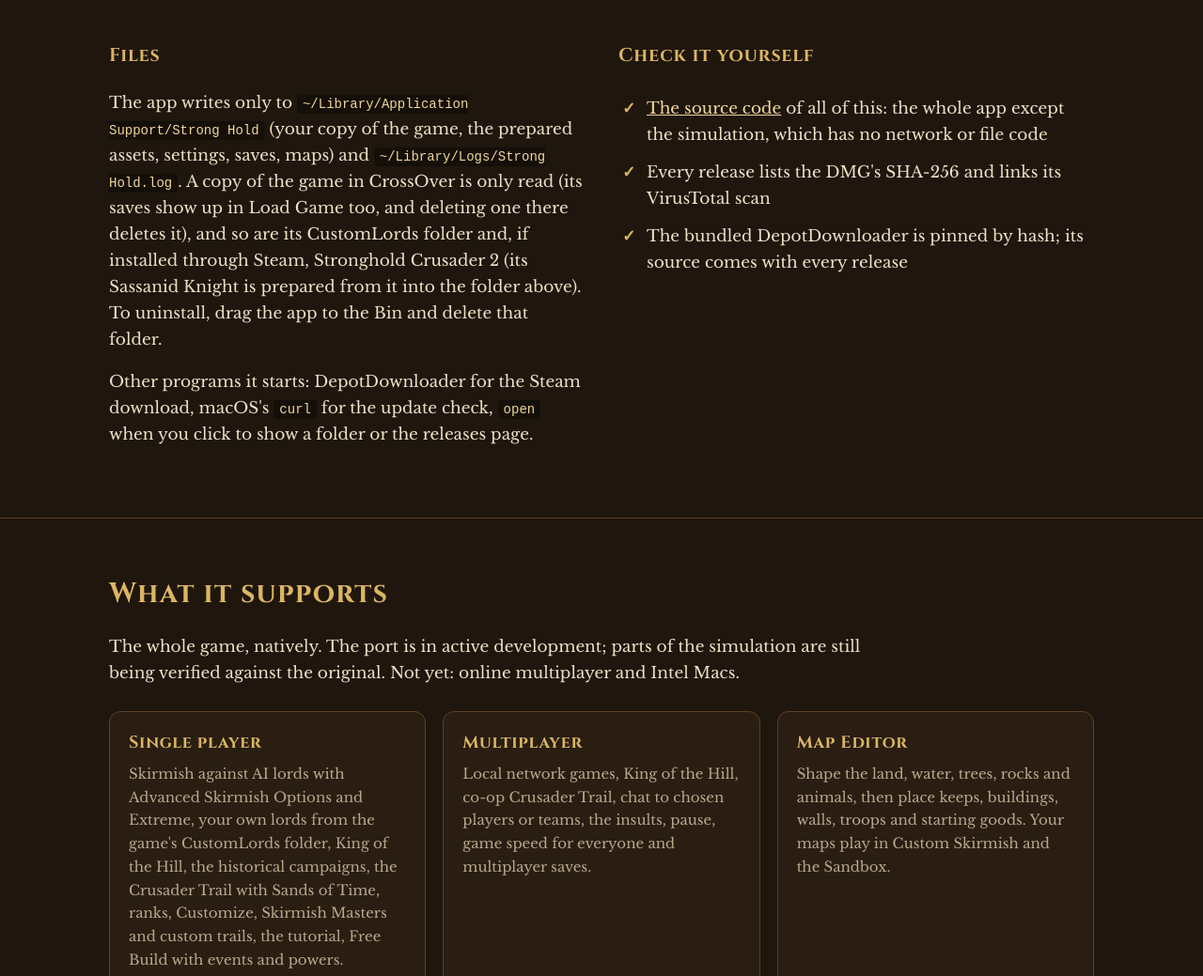
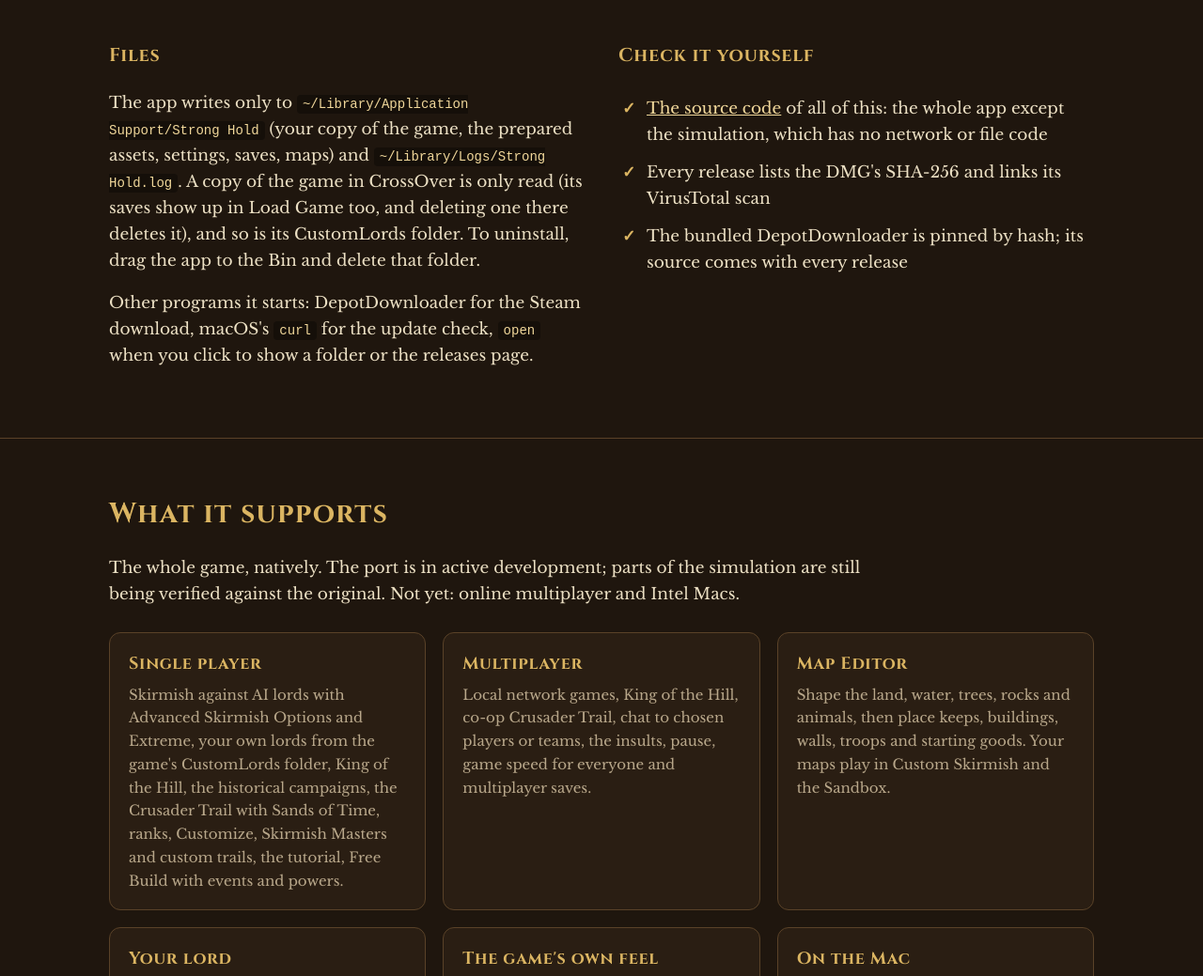
Before and after one commit to YannickAaron/Strong-Hold, a plain HTML site: page docs/index.html in a window 1280 px wide. Shown: the part 4521-5560 px from the top of the page at 94% size. Drawn offline with nearby package versions, Linux system fonts and the light colour scheme.

Commit message:
Update from the development repo (bae3579)

```diff
--- a/docs/index.html
+++ b/docs/index.html
@@ -169,7 +169,7 @@
     <div class="two" style="margin-top:26px">
       <div>
         <h3>Files</h3>
-        <p class="lead">The app writes only to <code>~/Library/Application Support/Strong Hold</code> (your copy of the game, the prepared assets, settings, saves, maps) and <code>~/Library/Logs/Strong Hold.log</code>. A copy of the game in CrossOver is only read (its saves show up in Load Game too, and deleting one there deletes it), and so are its CustomLords folder and, if installed through Steam, Stronghold Crusader 2 (its Sassanid Knight is prepared from it into the folder above). To uninstall, drag the app to the Bin and delete that folder.</p>
+        <p class="lead">The app writes only to <code>~/Library/Application Support/Strong Hold</code> (your copy of the game, the prepared assets, settings, saves, maps) and <code>~/Library/Logs/Strong Hold.log</code>. A copy of the game in CrossOver is only read (its saves show up in Load Game too, and deleting one there deletes it), and so is its CustomLords folder. To uninstall, drag the app to the Bin and delete that folder.</p>
         <p class="lead">Other programs it starts: DepotDownloader for the Steam download, macOS's <code>curl</code> for the update check, <code>open</code> when you click to show a folder or the releases page.</p>
       </div>
       <div>
@@ -205,6 +205,7 @@
     <h2>Releases</h2>
     <p class="lead">A new version every few days. The app tells you when one is out: download the new DMG and drag it over the old app; your game files, settings and saves stay. <a href="https://github.com/YannickAaron/Strong-Hold/releases">Every release on GitHub</a>.</p>
     <ul class="rel">
+      <li><b><a href="https://github.com/YannickAaron/Strong-Hold/releases/tag/v0.11.2" style="color:inherit;text-decoration:none">0.11.2</a></b><span class="d">23 Oct 2026</span><p>Troops standing just behind a building now stay behind it instead of being drawn over its roof, and archers on keeps stand behind the battlements. The download is about 5 MB bigger: the art for the coming Sassanid Knight is already inside.</p></li>
       <li><b><a href="https://github.com/YannickAaron/Strong-Hold/releases/tag/v0.11.1" style="color:inherit;text-decoration:none">0.11.1</a></b><span class="d">23 Oct 2026</span><p>Troops walking behind buildings now go behind them instead of over them. With the modern controls, ordering your lord alone no longer opens the right-click menu. The move and attack cursor is the original's size on Retina screens.</p></li>
       <li><b><a href="https://github.com/YannickAaron/Strong-Hold/releases/tag/v0.11.0" style="color:inherit;text-decoration:none">0.11.0</a></b><span class="d">23 Oct 2026</span><p>Custom AI lords: lords from the game's CustomLords and CustomMedia folders join skirmishes with their own face, voice and videos. Click one unit out of a selected group to command it alone; in the troops panel, click a troop type to keep only that type, or right-click it to drop it from the selection.</p></li>
       <li><b><a href="https://github.com/YannickAaron/Strong-Hold/releases/tag/v0.10.0" style="color:inherit;text-decoration:none">0.10.0</a></b><span class="d">23 Oct 2026</span><p>King of the Hill, a new skirmish and LAN mode: kill the guards of the tower on the hill, hold it alone to make it yours, and score while you keep it: first to the target wins. AI lords fight for the hill too. Buttons, checkboxes, panels and text boxes now use the game's own red-and-gold look. For King of the Hill over LAN, everyone needs 0.10.0.</p></li>
```
Also changed, not shown: 1 other file.
